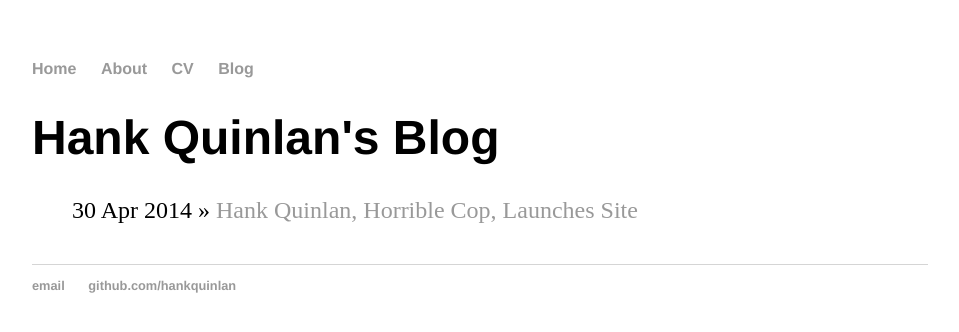
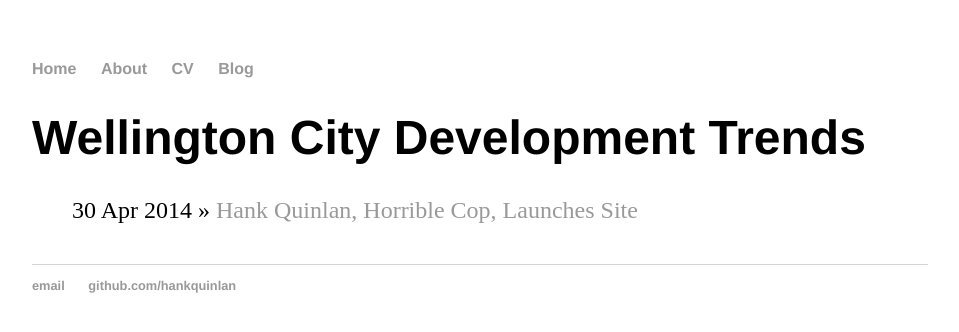
Before and after one commit to wccdigital/graphs, a Jekyll site: the page built from blog/index.html, in a window 1280 px wide. Shown: the top 332 px of the page, without its empty margins (160-1119 px from the left). Built offline with Jekyll 4.4.1, drawn with Linux system fonts in a browser that asks for light colours.

Commit message:
Update index.html

```diff
--- a/blog/index.html
+++ b/blog/index.html
@@ -1,6 +1,6 @@
 ---
 layout: default
-title: Hank Quinlan's Blog
+title: Wellington City Development Trends
 ---
 	<h1>{{ page.title }}</h1>
 	<ul class="posts">
```
